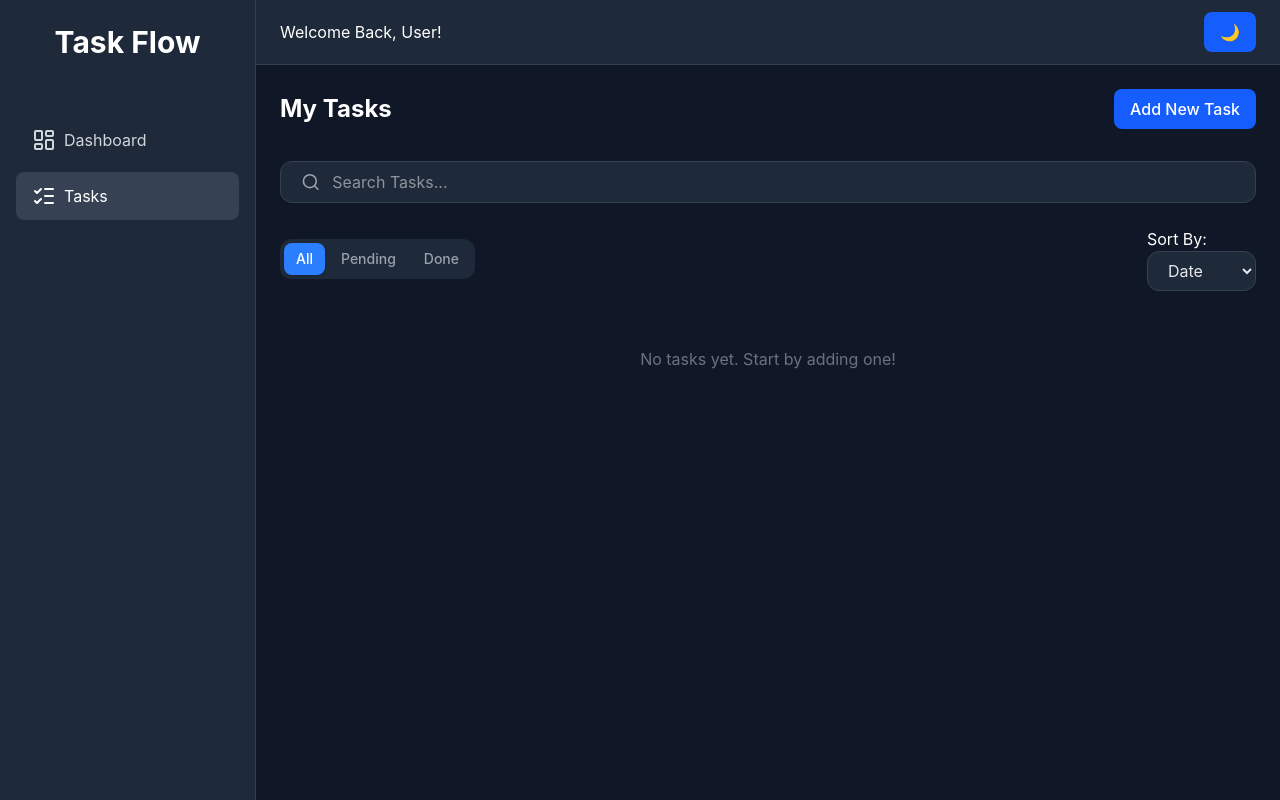
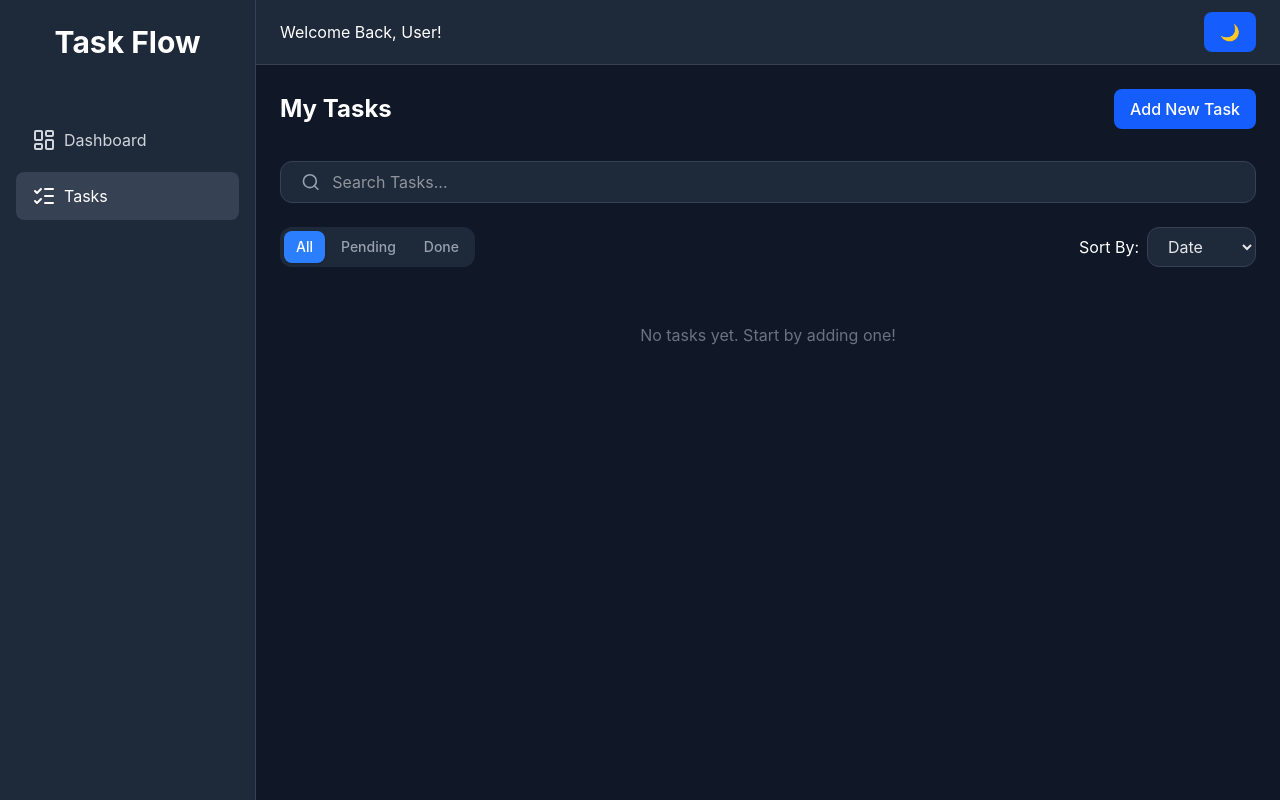
Before and after one commit to ahmedtika74/Task-Managment-System, a React (Vite) app: page /tasks in a window 1280 px wide. Built offline with nearby package versions, Linux system fonts and the light colour scheme.

Commit message:
fix style

```diff
--- a/src/components/ui/SortDropdown.jsx
+++ b/src/components/ui/SortDropdown.jsx
@@ -1,7 +1,7 @@
 export default function SortDropdown({ currentSort, onSortChange }) {
   return (
-    <div>
-      <label className="hidden md:block">Sort By: </label>
+    <div className="flex items-center">
+      <label className="mr-2 hidden md:block">Sort By:</label>
       <select
         value={currentSort}
         onChange={(e) => {
```
